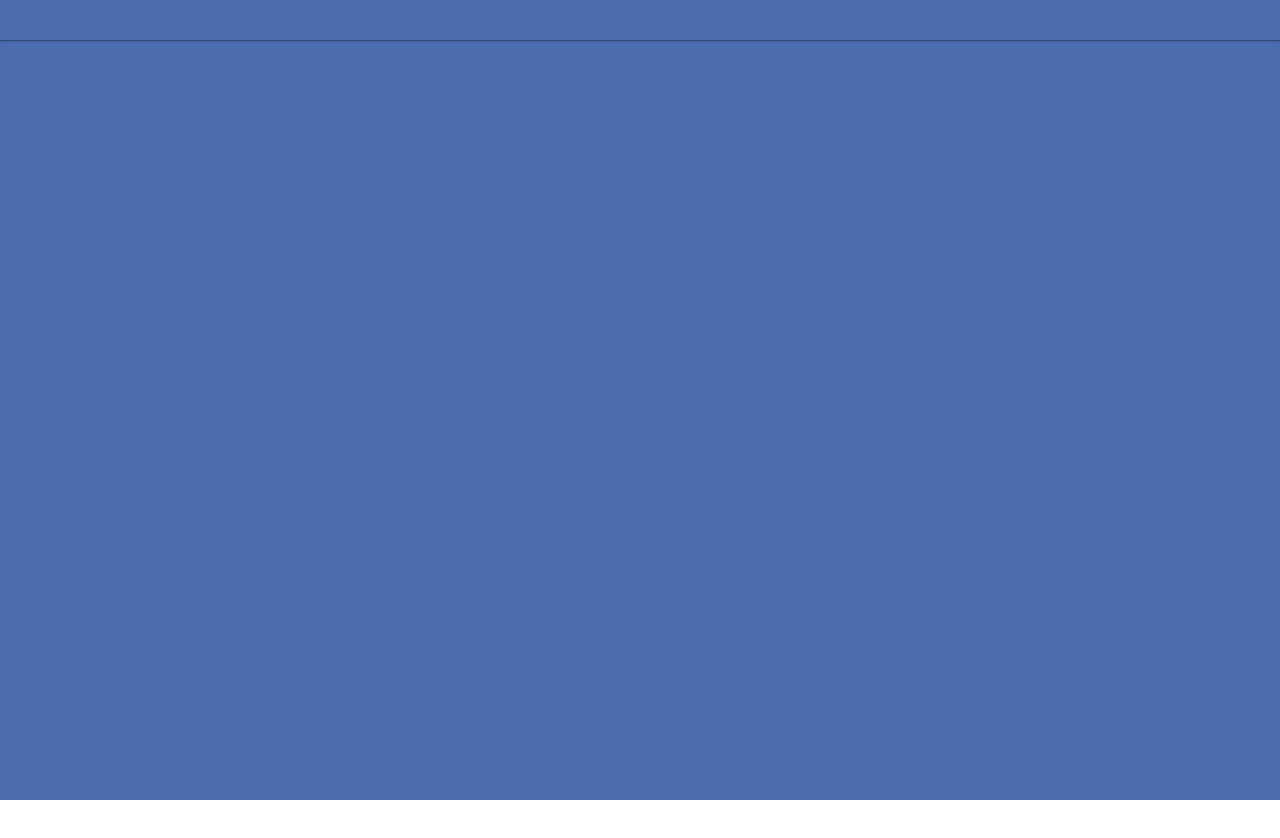
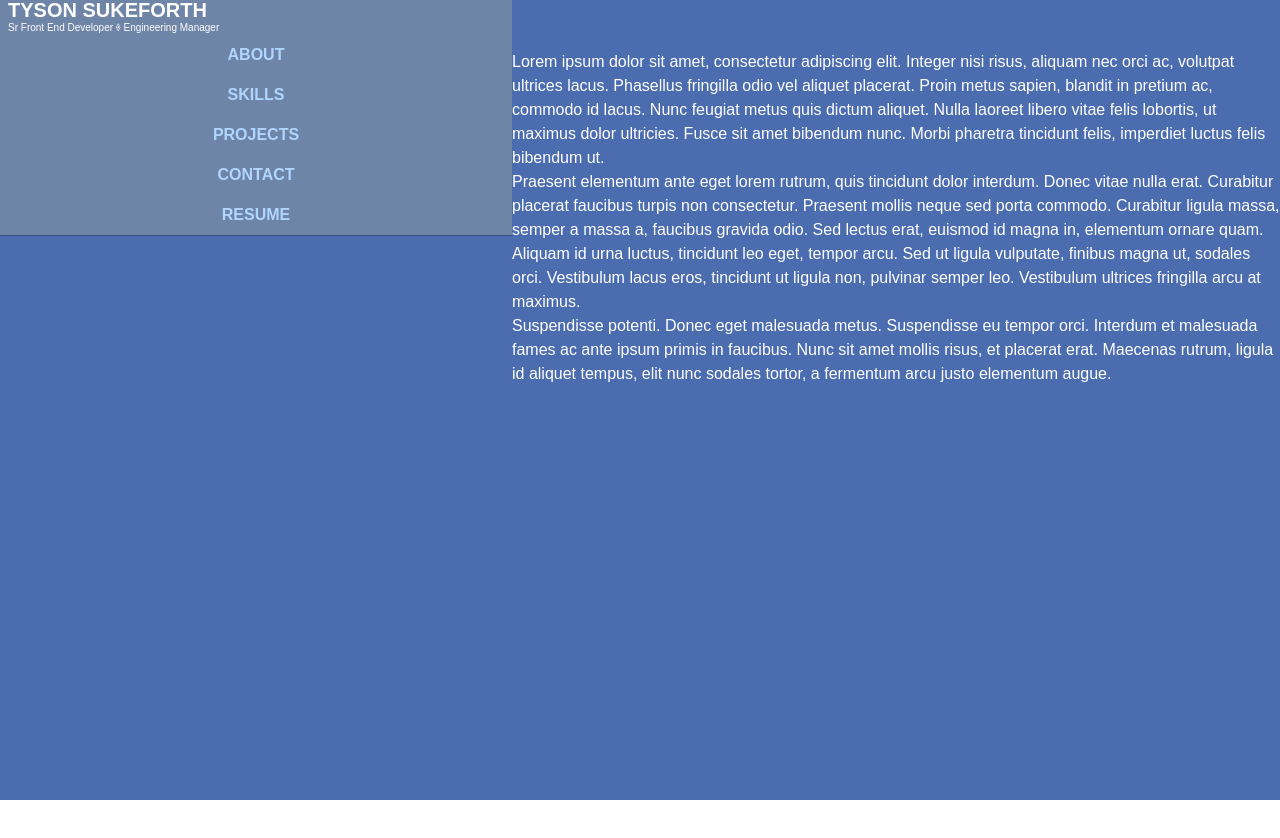
Before and after one commit to tysonsukeforth/tysonsukeforth.com, an Astro site: page / in a window 1280 px wide. Shown: the top 838 px of the page. Built offline with nearby package versions, Linux system fonts and the light colour scheme; Astro itself is replaced by a stand-in of ours.

Commit message:
POR-17 Building out initial layout for desktop navigation

```diff
--- a/src/components/Hero.astro
+++ b/src/components/Hero.astro
@@ -1 +1,7 @@
- <div id="about" class="bg-ts-blue-medium min-h-screen pt-[50px]"></div>
+ <div id="about" class="relative bg-ts-blue-medium min-h-screen pt-[50px]">
+    <div class="content-container">
+        <p>Lorem ipsum dolor sit amet, consectetur adipiscing elit. Integer nisi risus, aliquam nec orci ac, volutpat ultrices lacus. Phasellus fringilla odio vel aliquet placerat. Proin metus sapien, blandit in pretium ac, commodo id lacus. Nunc feugiat metus quis dictum aliquet. Nulla laoreet libero vitae felis lobortis, ut maximus dolor ultricies. Fusce sit amet bibendum nunc. Morbi pharetra tincidunt felis, imperdiet luctus felis bibendum ut.</p>
+        <p>Praesent elementum ante eget lorem rutrum, quis tincidunt dolor interdum. Donec vitae nulla erat. Curabitur placerat faucibus turpis non consectetur. Praesent mollis neque sed porta commodo. Curabitur ligula massa, semper a massa a, faucibus gravida odio. Sed lectus erat, euismod id magna in, elementum ornare quam. Aliquam id urna luctus, tincidunt leo eget, tempor arcu. Sed ut ligula vulputate, finibus magna ut, sodales orci. Vestibulum lacus eros, tincidunt ut ligula non, pulvinar semper leo. Vestibulum ultrices fringilla arcu at maximus.</p>
+        <p>Suspendisse potenti. Donec eget malesuada metus. Suspendisse eu tempor orci. Interdum et malesuada fames ac ante ipsum primis in faucibus. Nunc sit amet mollis risus, et placerat erat. Maecenas rutrum, ligula id aliquet tempus, elit nunc sodales tortor, a fermentum arcu justo elementum augue. </p>
+    </div>
+ </div>
--- a/src/components/Nav.astro
+++ b/src/components/Nav.astro
@@ -2,17 +2,17 @@
 const navItems = ["about", "skills", "projects", "contact", "resume"]
 ---
 
-<nav class="fixed flex items-center w-full top-0 left-0 px-2 bg-ts-blue-medium lg:bg-transparent h-[50px] lg:h-auto border-b-1 border-ts-blue-dark shadow z-20">
-    <button id="MobileNav" class="group md:hidden flex flex-col justify-between h-[41px] w-[43px] mr-2 p-2 cursor-pointer">
+<nav class="fixed flex items-center w-full top-0 left-0 px-2 bg-ts-blue-medium h-[50px] border-b-1 border-ts-blue-dark shadow z-20 lg:flex-col lg:left-auto lg:right-[calc(50%+128px)] lg:w-96 lg:h-auto lg:items-start lg:bg-amber-200/20 lg:shadow-none xl:w-128">
+    <button id="MobileNav" class="group sm:hidden flex flex-col justify-between h-[41px] w-[43px] mr-2 p-2 cursor-pointer">
         <span class="relative block bg-white w-[27] h-[3px] top-0 rounded transform transition-all duration-300 origin-center group-focus:rotate-45 shadow-sm shadow-ts-blue-dark group-focus:scale-x-120 group-focus:top-[11px]"></span>
         <span class="relative block bg-white w-[27] h-[3px] rounded transform transition-all duration-300 group-focus:opacity-0 group-focus:scale-50"></span>
         <span class="relative block bg-white w-[27] h-[3px] top-0 rounded transform transition-all duration-300 origin-center group-focus:-rotate-45 shadow-sm shadow-ts-blue-dark group-focus:scale-x-120 group-focus:-top-[11px]"></span>
     </button>
-    <div class="md:hidden">
+    <div class="sm:hidden lg:block">
         <h1 class="text-xl leading-none">Tyson Sukeforth</h1>
         <h2 class="text-[10px]">Sr Front End Developer &#x1F7A0; Engineering Manager</h2>
     </div>
-    <menu data-nav-open="" class="absolute flex flex-col justify-center transform transition-all duration-300 md:justify-evenly items-center bottom-[50px] max-sm:data-[nav-open='true']:-bottom-[calc(100vh-50px)] left-0 w-full h-[calc(100vh-50px)] bg-ts-blue-medium -z-1 md:relative md:flex-row md:h-full">
+    <menu data-nav-open="" class="absolute flex flex-col justify-center transform transition-all duration-300 md:justify-evenly items-center bottom-[50px] max-sm:data-[nav-open='true']:-bottom-[calc(100vh-50px)] left-0 w-full h-[calc(100vh-50px)] bg-ts-blue-medium -z-1 sm:static sm:flex-row sm:h-full lg:flex-col lg:bg-transparent">
         {navItems.map((item) => (
             <li class="flex">
                 <a class="inline-block my-3 px-8 py-2 uppercase font-semibold text-ts-blue-bright hover:text-white transition-all md:my-0" href={`#${item}`}>{item}</a>
@@ -22,10 +22,10 @@ const navItems = ["about", "skills", "projects", "contact", "resume"]
 </nav>
 
 <script>
-    const MobileNav = document.getElementById("MobileNav");
-    const Nav = document.querySelector("nav > menu");
+    const MobileNav = document.getElementById("MobileNav") as HTMLElement;
+    const Nav = document.querySelector("nav > menu") as HTMLElement;
 
     MobileNav!.addEventListener("click", () => {
-        Nav!.dataset.navOpen = Nav!.dataset.navOpen === "" ? "true" : "";
+        Nav.dataset.navOpen = Nav.dataset.navOpen === "" ? "true" : "";
     });
 </script>
--- a/src/styles/global.css
+++ b/src/styles/global.css
@@ -16,3 +16,9 @@
         @apply font-bold uppercase
     }
 }
+
+@layer components {
+    .content-container {
+        @apply lg:relative lg:w-160 lg:left-[calc(50%-128px)] xl:w-192
+    }
+}
```
